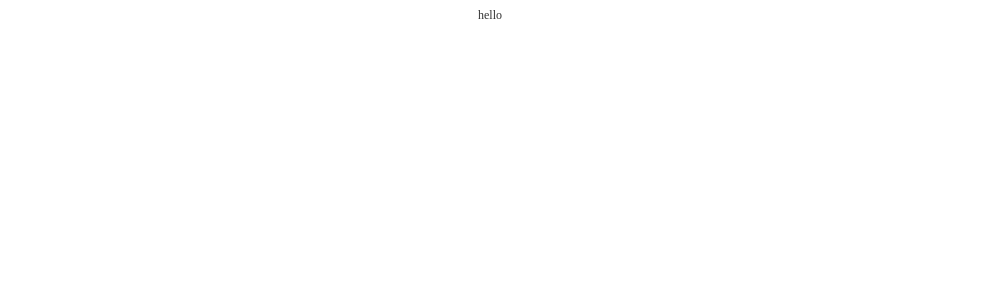
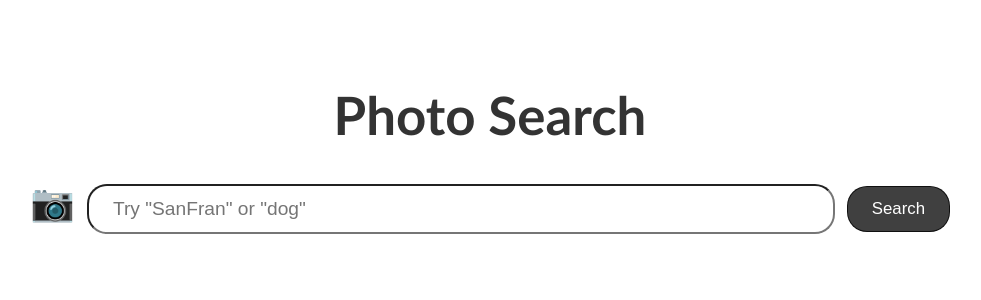
Before and after one commit to Ghenet/Photo_Search, a React (Create React App) app: page / in a window 1280 px wide. Shown: the top 300 px of the page, without its empty margins (150-1131 px from the left). Built offline with nearby package versions, Linux system fonts and the light colour scheme.

Commit message:
adds all containers and form element to the App

```diff
--- a/public/index.html
+++ b/public/index.html
@@ -24,7 +24,7 @@
       work correctly both with client-side routing and a non-root public URL.
       Learn how to configure a non-root public URL by running `npm run build`.
     -->
-    <title>React App</title>
+    <title>PhotoSearch</title>
   </head>
   <body>
     <noscript>You need to enable JavaScript to run this app.</noscript>
--- a/src/App.js
+++ b/src/App.js
@@ -1,10 +1,13 @@
 
 import './App.css';
-
+import SearchPhotosForm from './SearchPhotosForm';
 function App() {
   return (
     <div className="App">
-     hello
+      <div className="container">
+        <h1 className="title">Photo Search</h1>
+        <SearchPhotosForm />
+      </div>
     </div>
   );
 }
```
Also changed, not shown: public/logo192.png (deleted), public/logo512.png (deleted).
